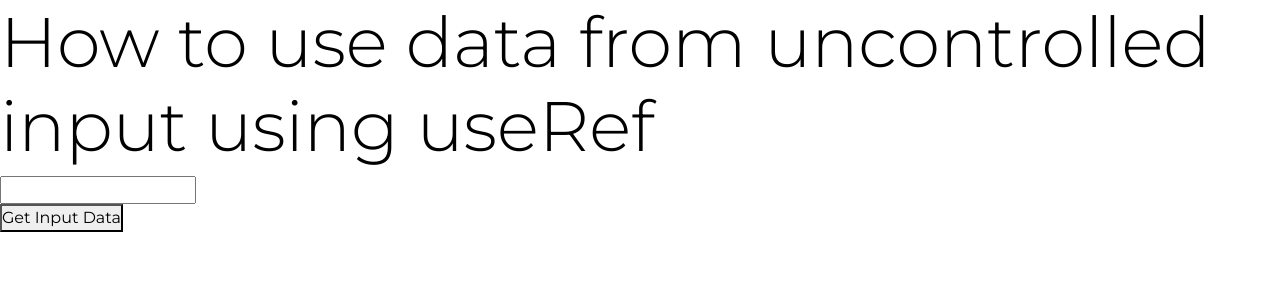
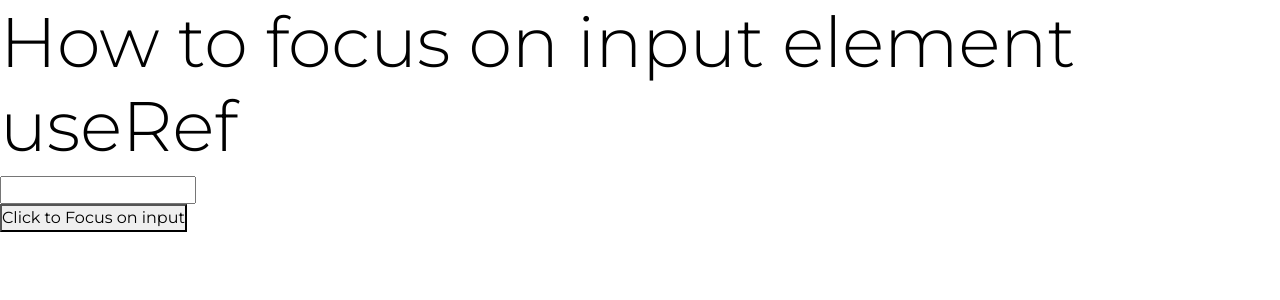
Before and after one commit to sxidsvit/react-challenge, a React (Create React App) app: page / in a window 1280 px wide. Shown: the top 300 px of the page. Built offline with nearby package versions, Linux system fonts and the light colour scheme.

Commit message:
Theory - Focus

```diff
--- a/src/App.js
+++ b/src/App.js
@@ -3,15 +3,14 @@ import React, { useRef } from 'react'
 const App = (props) => {
   const ref = useRef(null)
   const onClick = () => {
-    let value = ref.current.value
-    alert(value)
+    ref.current.focus()
   }
   return (
     <div className='App'>
-      <h1>How to use data from uncontrolled input using useRef</h1>
+      <h1>How to focus on input element useRef</h1>
       <input type='text' ref={ref} />
       <br />
-      <button onClick={onClick}>Get Input Data</button>
+      <button onClick={onClick}>Click to Focus on input</button>
     </div>
   )
 }
```
